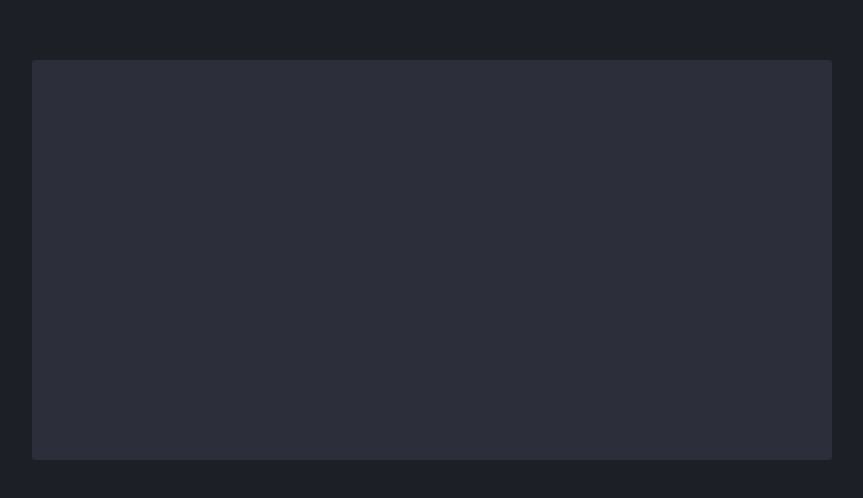
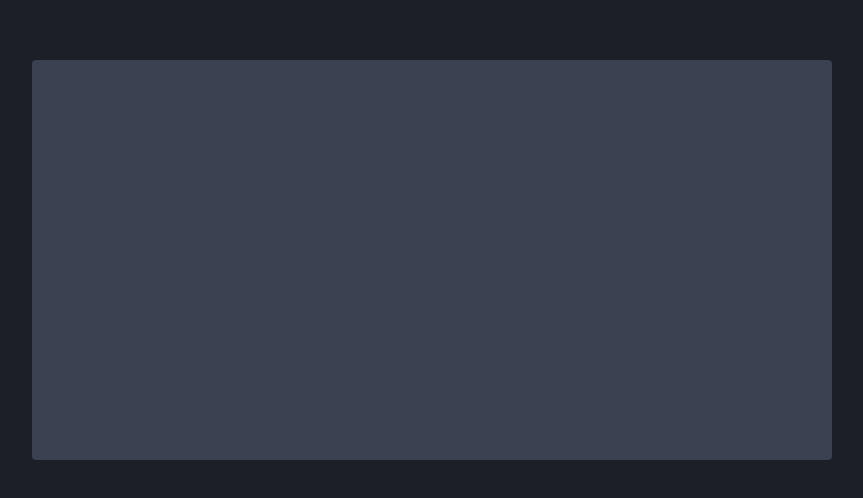
Before and after one commit to Li-au/Premier-projet, a website with bundled scripts: page cube-dash/index.html in a window 1280 px wide. Shown: the part 140-638 px from the top of the page, without its empty margins (208-1071 px from the left). Built offline with nearby package versions, Linux system fonts and the light colour scheme.

Commit message:
feat(game-loop): Wire requestAnimationFrame loop to updateGameTime and render

```diff
--- a/cube-dash/game.js
+++ b/cube-dash/game.js
@@ -1,4 +1,30 @@
+import {updateGameTime} from './src/gameLoop.js';
+
 const canvas = document.getElementById('game-canvas');
 const ctx = canvas.getContext('2d');
 
-ctx.clearRect(0, 0, canvas.width, canvas.height);
+let state = {elapsedTime: 0};
+let lastTimestamp = null;
+
+function update(dt) {
+  state = updateGameTime(state, dt);
+}
+
+function render() {
+  ctx.clearRect(0, 0, canvas.width, canvas.height);
+}
+
+function tick(timestamp) {
+  if (lastTimestamp === null) {
+    lastTimestamp = timestamp;
+  }
+  const dt = timestamp - lastTimestamp;
+  lastTimestamp = timestamp;
+
+  update(dt);
+  render();
+
+  requestAnimationFrame(tick);
+}
+
+requestAnimationFrame(tick);
--- a/cube-dash/style.css
+++ b/cube-dash/style.css
@@ -8,6 +8,6 @@ body {
 }
 
 #game-canvas {
-  background: #2b2f3a;
+  background: #3a4150;
   border-radius: 4px;
 }
```
